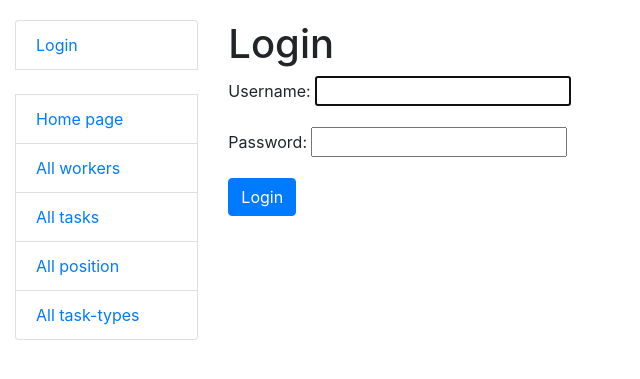
After one commit to xtina999/it-company-task-manager, a Django app: page /accounts/login/ in a window 1280 px wide. The commit adds this page. Shown: the top 379 px of the page, without its empty margins (0-640 px from the left). Run offline with Django 4.2, Linux system fonts and the light colour scheme.

Commit message:
Add LoginRequiredMixin and authentication URLs include

```diff
--- a/it_company_task_manager/settings.py
+++ b/it_company_task_manager/settings.py
@@ -107,6 +107,8 @@ AUTH_PASSWORD_VALIDATORS = [
 
 AUTH_USER_MODEL = "task_manager.Worker"
 
+LOGIN_REDIRECT_URL = "/task_manager/"
+
 # Internationalization
 # https://docs.djangoproject.com/en/4.2/topics/i18n/
 
--- a/it_company_task_manager/urls.py
+++ b/it_company_task_manager/urls.py
@@ -21,6 +21,7 @@ from django.conf import settings
 
 urlpatterns = [
     path("admin/", admin.site.urls),
+    path("accounts/", include("django.contrib.auth.urls")),
     path(
         "",
         include(
--- a/templates/includes/sidebar.html
+++ b/templates/includes/sidebar.html
@@ -1,4 +1,11 @@
 <ul class="sidebar-nav list-group">
+  {% if user.is_authenticated %}
+    <li class="list-group-item">User: <a href="{{ user.get_absolute_url }}">{{ user.get_username }}</a></li>
+    <li class="list-group-item"><a href="{% url 'logout'%}?next={{request.path}}">Logout</a></li>
+  {% else %}
+    <li class="list-group-item"><a href="{% url 'login'%}?next={{request.path}}">Login</a></li>
+  {% endif %}
+  <br>
   <li class="list-group-item"><a href="{% url 'task_manager:index' %}">Home page</a></li>
   <li class="list-group-item"><a href="{% url 'task_manager:worker-list' %}">All workers</a></li>
   <li class="list-group-item"><a href="{% url 'task_manager:task-list' %}">All tasks</a></li>
--- /dev/null
+++ b/templates/registration/login.html
@@ -0,0 +1,23 @@
+{% extends "base.html" %}
+
+{% block content %}
+
+{% if form.errors %}
+  <p>Your username and password didn't match. Please try again.</p>
+{% endif %}
+
+<h1>Login</h1>
+
+{% if next %}
+  <p>Please login to see this page.</p>
+{% endif %}
+
+<form method="post" action="{% url 'login' %}">
+  {% csrf_token %}
+  {{ form.as_p }}
+
+  <input type="submit" value="Login" class="btn btn-primary" />
+  <input type="hidden" name="next" value="{{ next }}" />
+</form>
+
+{% endblock %}
```
Also changed, not shown: task_manager/views.py (+8 -6 lines), templates/registration/logged_out.html (added, +7 -0 lines), db.sqlite3.
